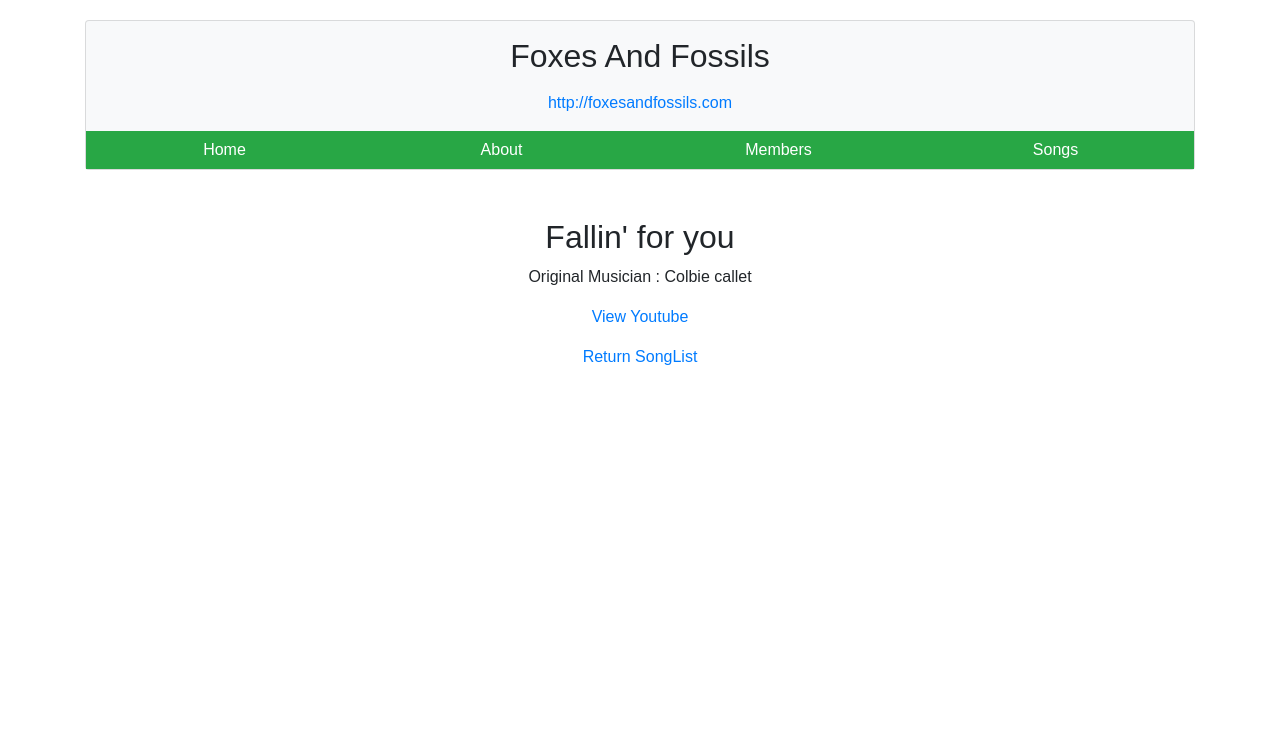
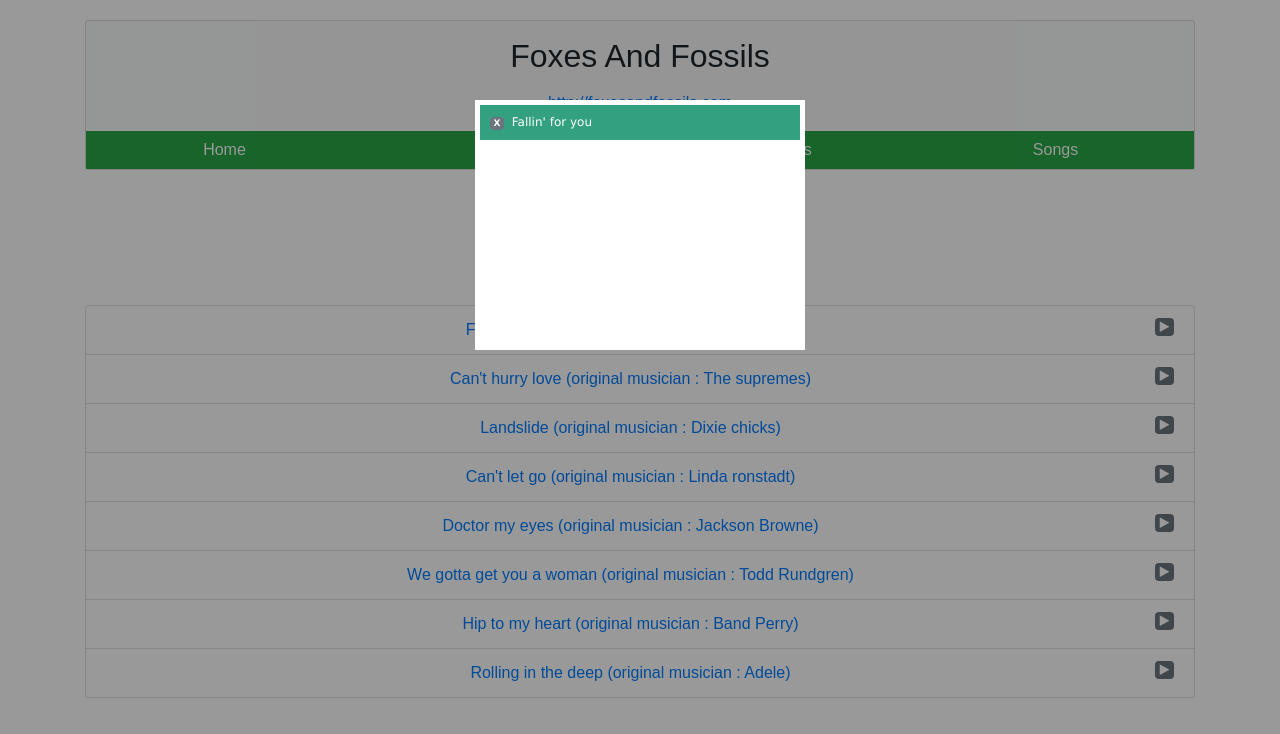
Before and after one commit to developsy/inisw-react-router, a React (Vite) app: page /songs/1 in a window 1280 px wide. Shown: the top 734 px of the page. Built offline with nearby package versions, Linux system fonts and the light colour scheme.

Commit message:
feat: 중첩 라우터 기능 추가

```diff
--- a/src/App.jsx
+++ b/src/App.jsx
@@ -5,7 +5,8 @@ import Home from "./components/Home";
 import About from "./components/About";
 import Members from "./components/Members";
 import SongList from "./components/SongList";
-import SongDetail from "./components/SongDetail";
+//import SongDetail from "./components/SongDetail";
+import Player from "./components/Player";
 
 const App = () => {
   const [songs] = useState([
@@ -37,8 +38,9 @@ const App = () => {
           <Route path="/" element={<Home />}></Route>
           <Route path="/about" element={<About title={"여우와 늙다리들"} />}></Route>
           <Route path="/members" element={<Members members={members} />}></Route>
-          <Route path="/songs" element={<SongList songs={songs} />}></Route>
-          <Route path="/songs/:id" element={<SongDetail songs={songs} />}></Route>
+          <Route path="/songs" element={<SongList songs={songs} />}>
+            <Route path=":id" element={<Player songs={songs} />} />
+          </Route>
         </Routes>
       </div>
     </Router>
--- /dev/null
+++ b/src/components/Player.jsx
@@ -0,0 +1,27 @@
+import React from "react";
+import { useParams } from "react-router";
+import { Link } from "react-router-dom";
+import Youtube from "react-youtube";
+
+const Player = (props) => {
+  const params = useParams();
+  const id = parseInt(params.id, 10);
+  const song = props.songs.find((song) => song.id === id);
+  return (
+    <div className="modal">
+      <div className="box">
+        <div className="heading">
+          <Link className="menu" to="/songs">
+            <span className="badge badge-secondary pointer"> X </span>&nbsp;&nbsp;
+          </Link>
+          <span className="title">{song.title}</span>
+        </div>
+        <div className="player">
+          <Youtube videoId={song.youtube_link} opts={{ width: 320, height: 240, playerVars: { autoplay: 1 } }} />
+        </div>
+      </div>
+    </div>
+  );
+};
+
+export default Player;
--- a/src/components/SongList.jsx
+++ b/src/components/SongList.jsx
@@ -1,5 +1,5 @@
 import React from "react";
-import { Link } from "react-router-dom";
+import { Link, Outlet } from "react-router-dom";
 
 //Link 태그는 상세정보를 의미하기에(유튜브 영상의 고유 아이디) 동적으로 바뀌어야 함.
 const SongList = ({ songs }) => {
@@ -8,15 +8,20 @@ const SongList = ({ songs }) => {
       <li className="list-group-item" key={song.id}>
         <Link to={`/songs/${song.id}`}>
           {song.title} (original musician : {song.musician})
+          <span className="float-right badge badge-secondary">
+            <i className="fa fa-play"></i>
+          </span>
         </Link>
       </li>
     );
   });
 
+  //outlet이 있어야
   return (
     <div>
       <h2 className="m-5">Song List</h2>
       <ul className="list-group">{list}</ul>
+      <Outlet />
     </div>
   );
 };
--- a/src/index.css
+++ b/src/index.css
@@ -1,3 +1,5 @@
+@import "https://cdnjs.cloudflare.com/ajax/libs/font-awesome/4.7.0/css/font-awesome.min.css";
+
 body {
   margin: 0;
   padding: 0;
@@ -11,3 +13,54 @@ body {
   width: 25%;
   border-radius: 0 !important;
 }
+
+/* 모달을 위한 스타일 추가 */
+.modal {
+  display: block;
+  position: fixed;
+  z-index: 1;
+  left: 0;
+  top: 0;
+  width: 100%;
+  height: 100%;
+  overflow: auto;
+  background-color: rgb(0, 0, 0);
+  background-color: rgba(0, 0, 0, 0.4);
+}
+.box {
+  background-color: white;
+  margin: 100px auto;
+  max-width: 330px;
+  min-width: 100px;
+  min-height: 250px;
+  font: 12px "verdana";
+  padding: 5px 5px 5px 5px;
+}
+.box div {
+  padding: 0;
+  display: block;
+  margin: 5px 0 0 0;
+}
+.box .heading {
+  background: #33a17f;
+  font-weight: 300;
+  text-align: left;
+  color: #fff;
+  margin: 0px;
+  padding: 10px 10px 10px 10px;
+  min-width: 200px;
+  max-width: 360px;
+}
+.box .player {
+  background: white;
+}
+.pointer {
+  cursor: pointer;
+}
+.play-button {
+  width: 15px;
+  height: 15px;
+}
+.play-button-disabled {
+  opacity: 0.3;
+}
```
